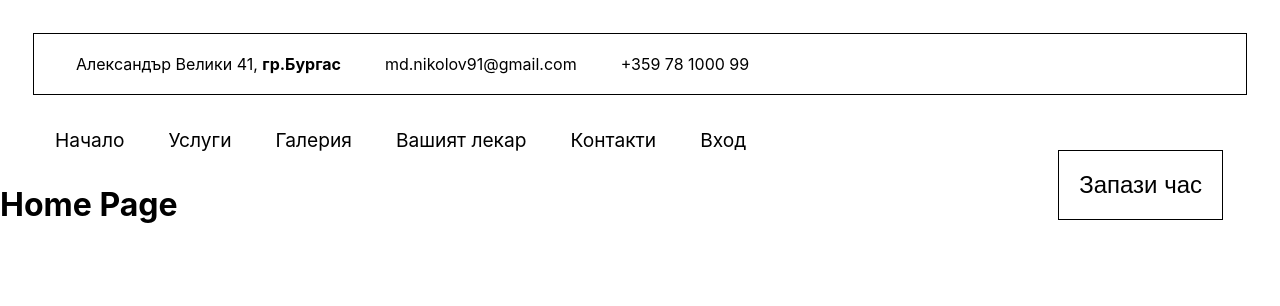
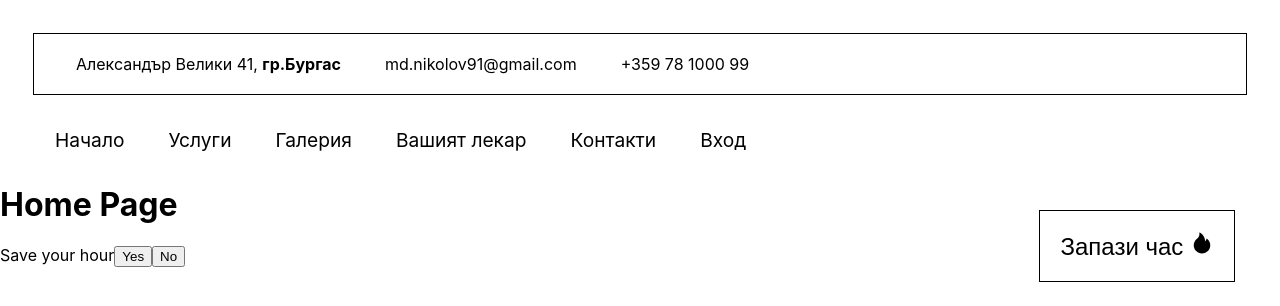
Before and after one commit to stefanovagloriaa/medical-appointment-app, a Next.js app: page / in a window 1280 px wide. Both pictures are taken after a click on the button "Запази час". Shown: the top 306 px of the page. Built offline with nearby package versions, Linux system fonts and the light colour scheme.

Commit message:
simple modal added

```diff
--- a/components/MainNavigation.js
+++ b/components/MainNavigation.js
@@ -1,8 +1,12 @@
-import { Fragment } from "react";
+import { Fragment, useState } from "react";
 import Link from "next/link";
 import classes from "./MainNavigation.module.css";
+import { useSelector } from "react-redux";
+import Modal from "./Modal";
 
 const MainNavigation = () => {
+  const isAuth = useSelector((state) => state.auth.isAuth);
+
   return (
     <Fragment>
       <div className={classes.topnav}>
@@ -21,10 +25,11 @@ const MainNavigation = () => {
         <Link href="/contacts">
           <li>Контакти</li>
         </Link>
-        <Link href="/login">
-          <li>Вход</li>
-        </Link>
-        <button className={classes.buttonStyle}>Запази час</button>
+        {!isAuth && (
+          <Link href="/login">
+            <li>Вход</li>
+          </Link>
+        )}
       </div>
     </Fragment>
   );
--- a/components/MainNavigation.module.css
+++ b/components/MainNavigation.module.css
@@ -10,16 +10,3 @@
     color: black;
     font-size: larger;
 }
-
-.buttonStyle {
-    border-style: solid;
-    border-width: 1px;
-    border-color: black;
-    padding: 20px;
-    background-color: transparent;
-    cursor: pointer;
-    position: absolute;
-    right: 35px;
-    margin: 22px;
-    font-size: x-large;
-}
--- /dev/null
+++ b/components/Modal.js
@@ -0,0 +1,29 @@
+import { Fragment, useState } from "react";
+import Image from "next/image";
+import classes from "./Modal.module.css";
+import { AiFillFire } from "react-icons/ai";
+const Modal = () => {
+  const [showModal, setShowModal] = useState(false);
+
+  return (
+    <div className="flex md:flex-col justify-center items-center mt-100">
+      <div flex gap-5>
+        <button
+          onClick={() => setShowModal(true)}
+          className={classes.buttonStyle}
+        >
+          Запази час <AiFillFire />
+        </button>
+      </div>
+      {showModal && (
+        <div>
+          Save your hour
+          <button>Yes</button>
+          <button onClick={() => setShowModal(false)}>No</button>
+        </div>
+      )}
+    </div>
+  );
+};
+
+export default Modal;
--- /dev/null
+++ b/components/Modal.module.css
@@ -0,0 +1,13 @@
+.buttonStyle {
+    border-style: solid;
+    border-width: 1px;
+    border-color: black;
+    padding: 20px;
+    background-color: transparent;
+    cursor: pointer;
+    position:absolute;
+    top: 200px;
+    right: 35px;
+    margin: 10px;
+    font-size: x-large;
+}
--- a/package.json
+++ b/package.json
@@ -14,7 +14,10 @@
     "mongodb": "^4.7.0",
     "next": "12.2.0",
     "react": "18.2.0",
-    "react-dom": "18.2.0"
+    "react-dom": "18.2.0",
+    "react-icons": "^4.4.0",
+    "react-redux": "^8.0.2",
+    "redux": "^4.2.0"
   },
   "devDependencies": {
     "eslint": "8.18.0",
--- a/pages/_app.js
+++ b/pages/_app.js
@@ -1,11 +1,15 @@
+import { Provider } from "react-redux";
+import store from "../store/index";
 import Layout from "../components/layout/Layout";
 import "../styles/globals.css";
 
 function MyApp({ Component, pageProps }) {
   return (
-    <Layout>
-      <Component {...pageProps} />
-    </Layout>
+    <Provider store={store}>
+      <Layout>
+        <Component {...pageProps} />
+      </Layout>
+    </Provider>
   );
 }
 
--- a/pages/index.js
+++ b/pages/index.js
@@ -1,5 +1,17 @@
+import { Fragment } from "react";
+import Head from "next/head";
+import Modal from "../components/Modal";
+
 const HomePage = () => {
-  return <h1>Home Page</h1>;
+  return (
+    <Fragment>
+      <Head>
+        <title>Home Page</title>
+      </Head>
+      <h1>Home Page</h1>
+      <Modal></Modal>
+    </Fragment>
+  );
 };
 
 export default HomePage;
```
Also changed, not shown: components/Login.js (+12 -2 lines), 1 other file (tests, documents, lock files or other folders).
